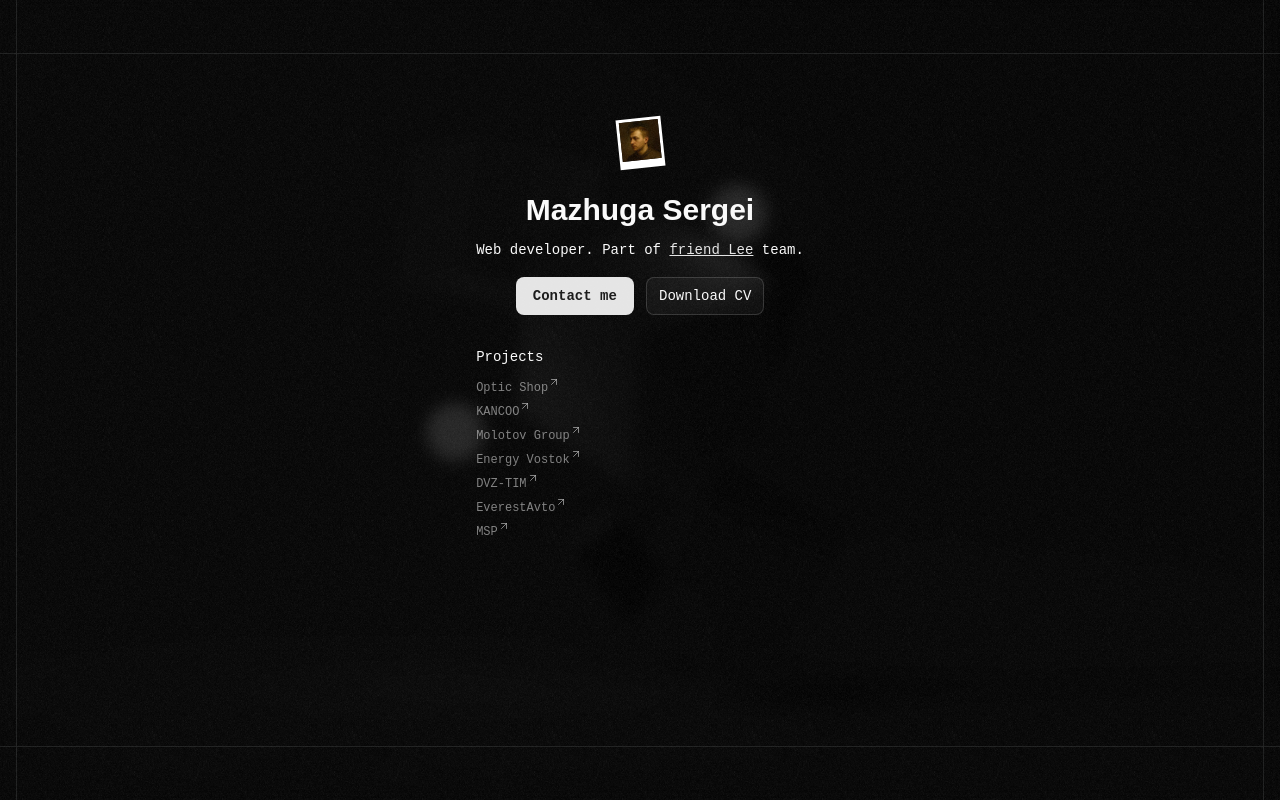
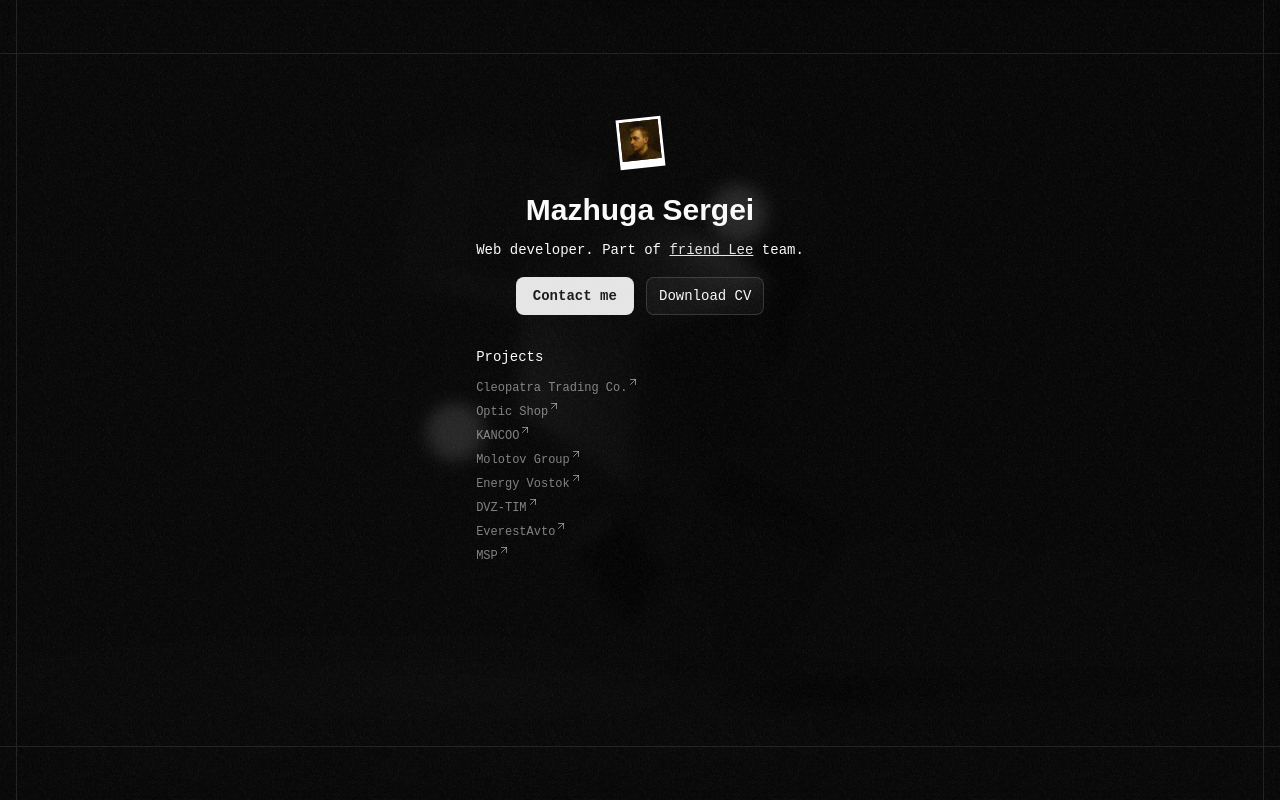
Before and after one commit to mazhugasergei/mazhugasergei.github.io, a Next.js app: page / in a window 1280 px wide. Built offline with nearby package versions, Linux system fonts and the light colour scheme; a web font is replaced by a local one.

Commit message:
feat: add a project

```diff
--- a/src/app/page.tsx
+++ b/src/app/page.tsx
@@ -47,6 +47,10 @@ const Intro = () => {
 const Projects = () => {
   const projects = [
     {
+      name: "Cleopatra Trading Co.",
+      href: "https://cleopatrading.com",
+    },
+    {
       name: "Optic Shop",
       href: "https://mazhugasergei.github.io/optic-shop",
     },
```
